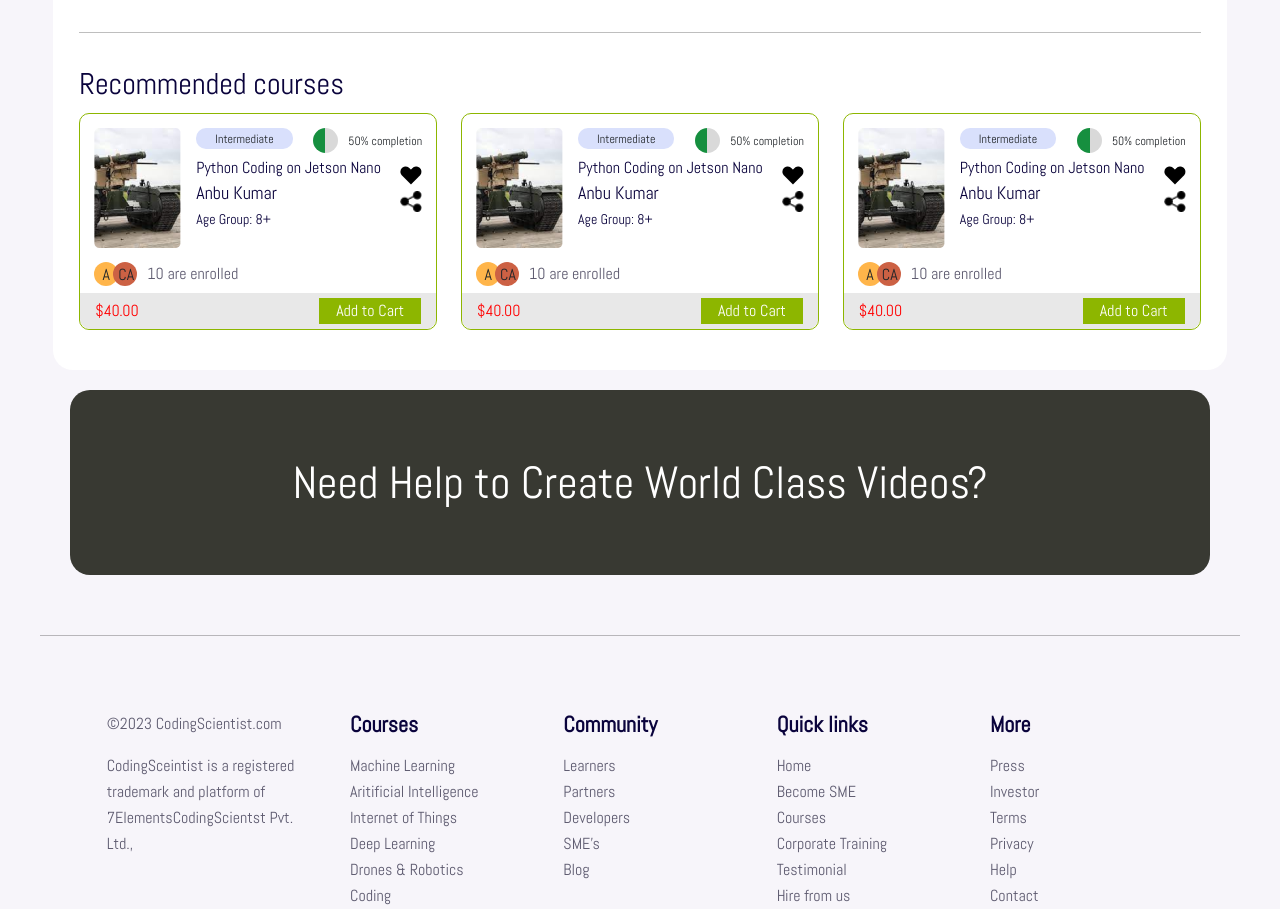
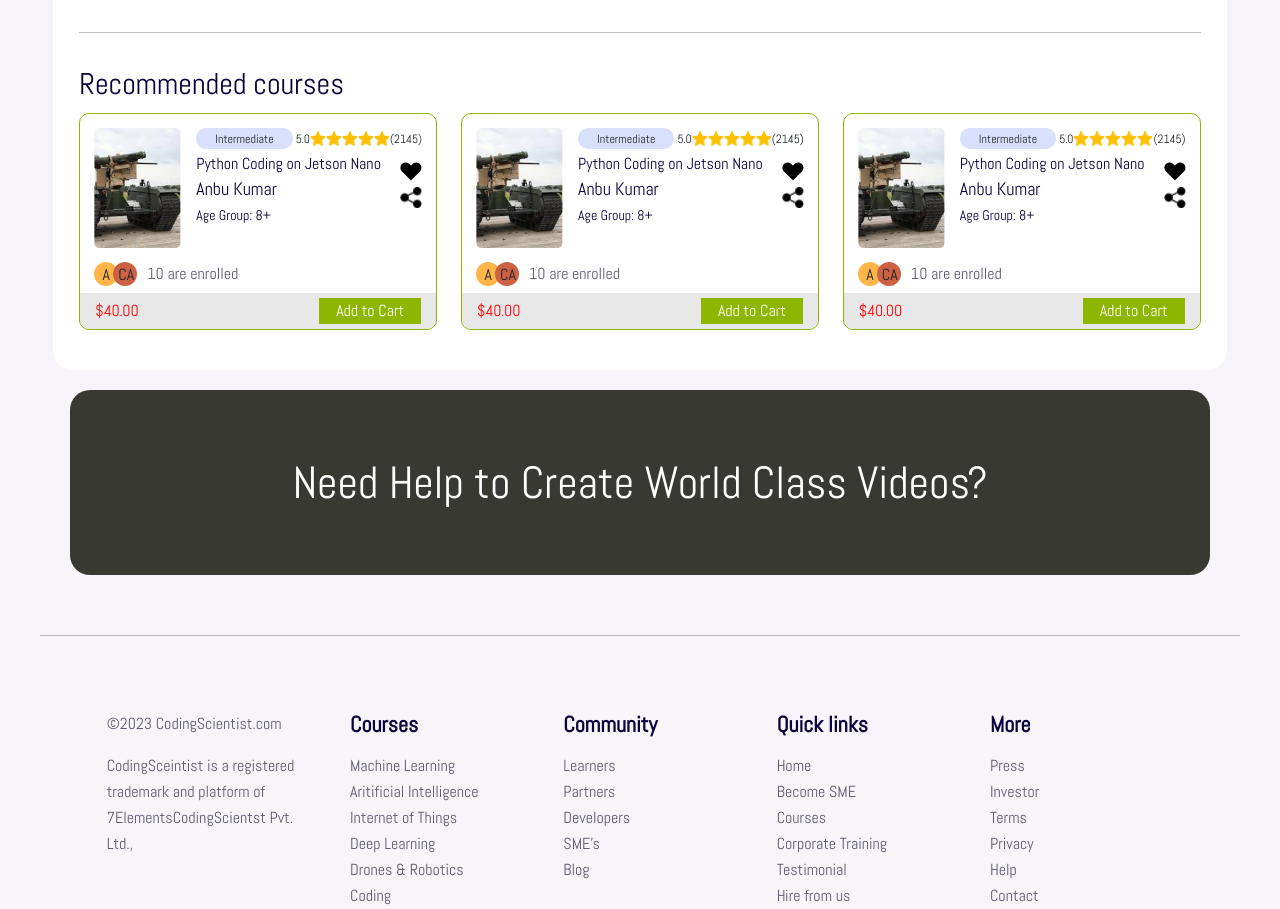
Before and after one commit to bn0622/cp_project, a website: page sme_learners.html in a window 1280 px wide. Shown: the part 1360-2269 px from the top of the page. Drawn offline with nearby package versions, Linux system fonts and the light colour scheme.

Commit message:
Add files via upload

```diff
--- a/main.scss
+++ b/main.scss
@@ -719,93 +719,6 @@ body{
     }
 }
 
-// .main-container{
-//     .sme-accordion{
-//         width: calc(100% - 140px);
-//         margin: 0 auto 20px;
-//         .course-details-desc{
-//             @include font($body-color,30px,400,38px);
-//         }
-//         .basic-update-label{
-//             padding: 26px 55px 0 55px;
-//             max-width: 800px;
-//             .basic-update-select{
-//                 display: flex;
-//                 justify-content: space-between;
-//                 h4{
-//                     @include font($body-color,20px,400,25px);
-//                     margin-bottom: 13px;
-//                 }
-//                 .basic-slect-cont{
-//                     display: flex;
-//                     padding-left: 0;
-//                     select,input{
-//                         width: 180px;
-//                         margin-right: 30px;
-//                     }
-//                 }
-//                 .basic-update-right{
-//                     &-text{
-//                         line-height: 22px;
-//                     }
-//                 }
-//             }
-//             .basic-text-area{
-//                 textarea{
-//                     width: 100%;
-//                     min-height: 90px;
-//                     & + span{
-//                         @include font($text-grey,20px,400,25px);
-//                     }
-//                 }
-//             }
-//             input[type='text'],textarea{
-//                 border: 1px solid $border-grey;
-//                 border-radius: 5px;
-//             }
-//         }
-//         .accordion-item{
-//             margin-bottom: 5px;
-//             h2.accordion-header{
-//                 .accordion-button{
-//                     background-color: $light-green;
-//                     padding: 12px 55px;
-//                     color: $body-color;
-//                     &::after{
-//                         position: absolute;
-//                         left: 18px;
-//                         transform: rotate(-90deg);
-//                         background-image: url('images/download_down.svg');
-//                     }
-//                     &:not(.collapsed)::after{
-//                         transform: rotate(0deg);
-//                     }
-//                     .basic-info{
-//                         display: flex;
-//                         justify-content: space-between;
-//                         width: 100%;
-//                     }
-//                 }
-//             }
-//         }
-//     }
-//     .help-create{
-//         width: calc(100% - 140px);
-//         margin: 0 auto 60px;
-//         padding: 65px 0;
-//         background-color: $help-bg;
-//         border-radius: 20px;
-//         @include font($white,45px,400,55px);
-//     }
-//     .sme-image-container{
-//         img{
-//             width: 100%;
-//         }
-//         margin-bottom: 20px;
-//     }
-// }
-
-
 
 
 /* sme_ list starts here */
@@ -1088,6 +1001,17 @@ body{
             border-radius: 20px;
             margin: 0px auto;
             .ongoing-container{
+                .class-rating-half{
+                    span{
+                        @include font($black,12px,400,20px);
+                        &:first-child{
+                            margin-right: 5px;
+                        }
+                        &:last-child{
+                            margin-left: 5px;
+                        }
+                    }
+                }
                 .review-cont-box {
                     .review-cont-details{
                         margin-bottom: 20px;
--- a/sme_learners.html
+++ b/sme_learners.html
@@ -254,9 +254,14 @@
                     <div class="review-right-content">
                       <div class="review-right-content-top">
                         <div class="inter-mediate">Intermediate</div>
-                        <div class="class-circle class-circle-half">
-                          <span class="circle-green"></span>
-                          <span>50% completion</span>
+                        <div class="class-circle class-circle-half class-rating-half">
+                          <span>5.0</span>
+                          <span class="rating-active"></span>
+                          <span class="rating-active"></span>
+                          <span class="rating-active"></span>
+                          <span class="rating-active"></span>
+                          <span class="rating-active"></span>
+                          <span>(2145)</span>
                         </div>
                       </div>
                       <div class="review-right-content-bottom">
@@ -290,9 +295,14 @@
                     <div class="review-right-content">
                       <div class="review-right-content-top">
                         <div class="inter-mediate">Intermediate</div>
-                        <div class="class-circle class-circle-half">
-                          <span class="circle-green"></span>
-                          <span>50% completion</span>
+                        <div class="class-circle class-circle-half class-rating-half">
+                          <span>5.0</span>
+                          <span class="rating-active"></span>
+                          <span class="rating-active"></span>
+                          <span class="rating-active"></span>
+                          <span class="rating-active"></span>
+                          <span class="rating-active"></span>
+                          <span>(2145)</span>
                         </div>
                       </div>
                       <div class="review-right-content-bottom">
@@ -326,9 +336,14 @@
                     <div class="review-right-content">
                       <div class="review-right-content-top">
                         <div class="inter-mediate">Intermediate</div>
-                        <div class="class-circle class-circle-half">
-                          <span class="circle-green"></span>
-                          <span>50% completion</span>
+                        <div class="class-circle class-circle-half class-rating-half">
+                          <span>5.0</span>
+                          <span class="rating-active"></span>
+                          <span class="rating-active"></span>
+                          <span class="rating-active"></span>
+                          <span class="rating-active"></span>
+                          <span class="rating-active"></span>
+                          <span>(2145)</span>
                         </div>
                       </div>
                       <div class="review-right-content-bottom">
```
